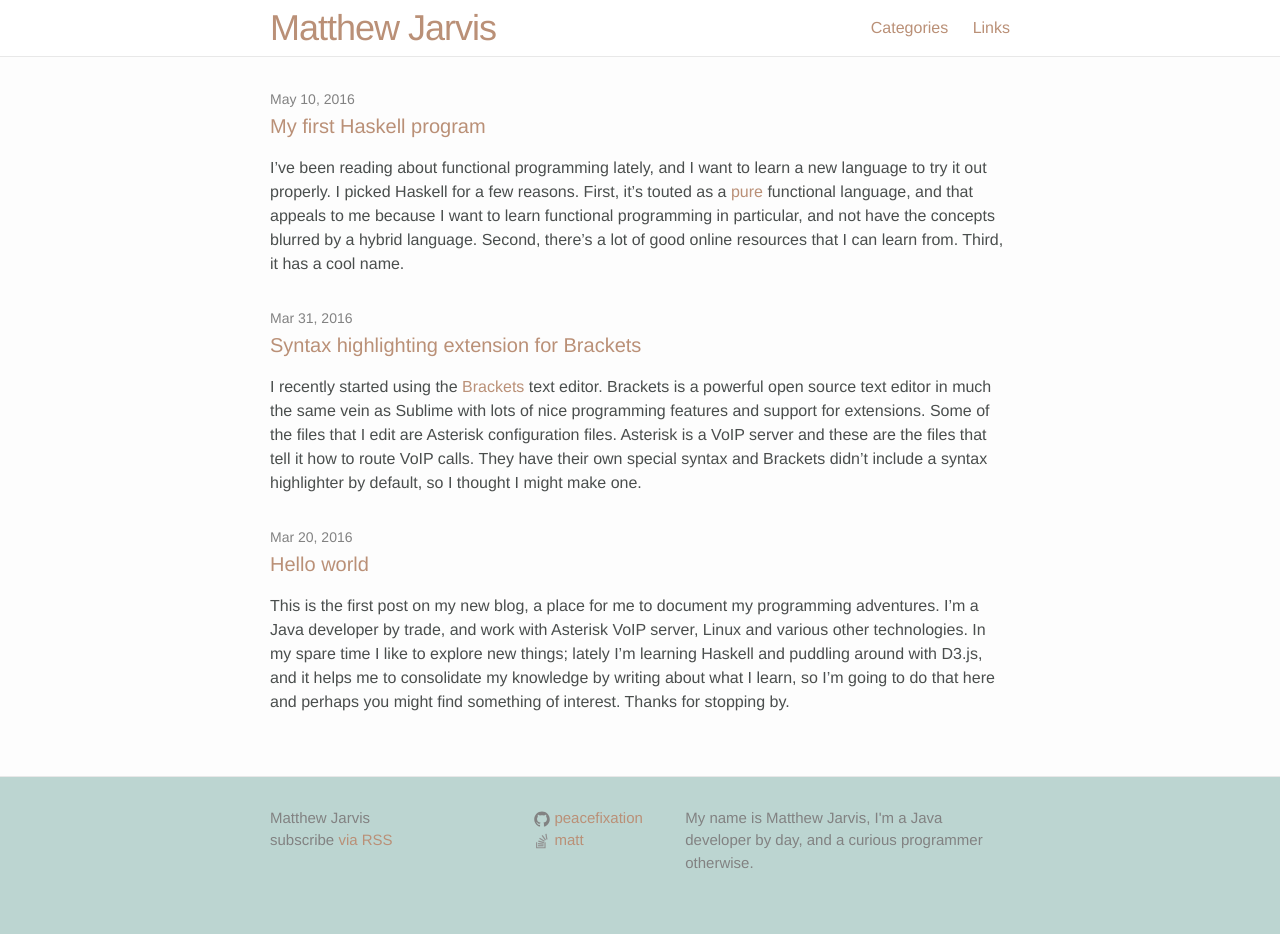
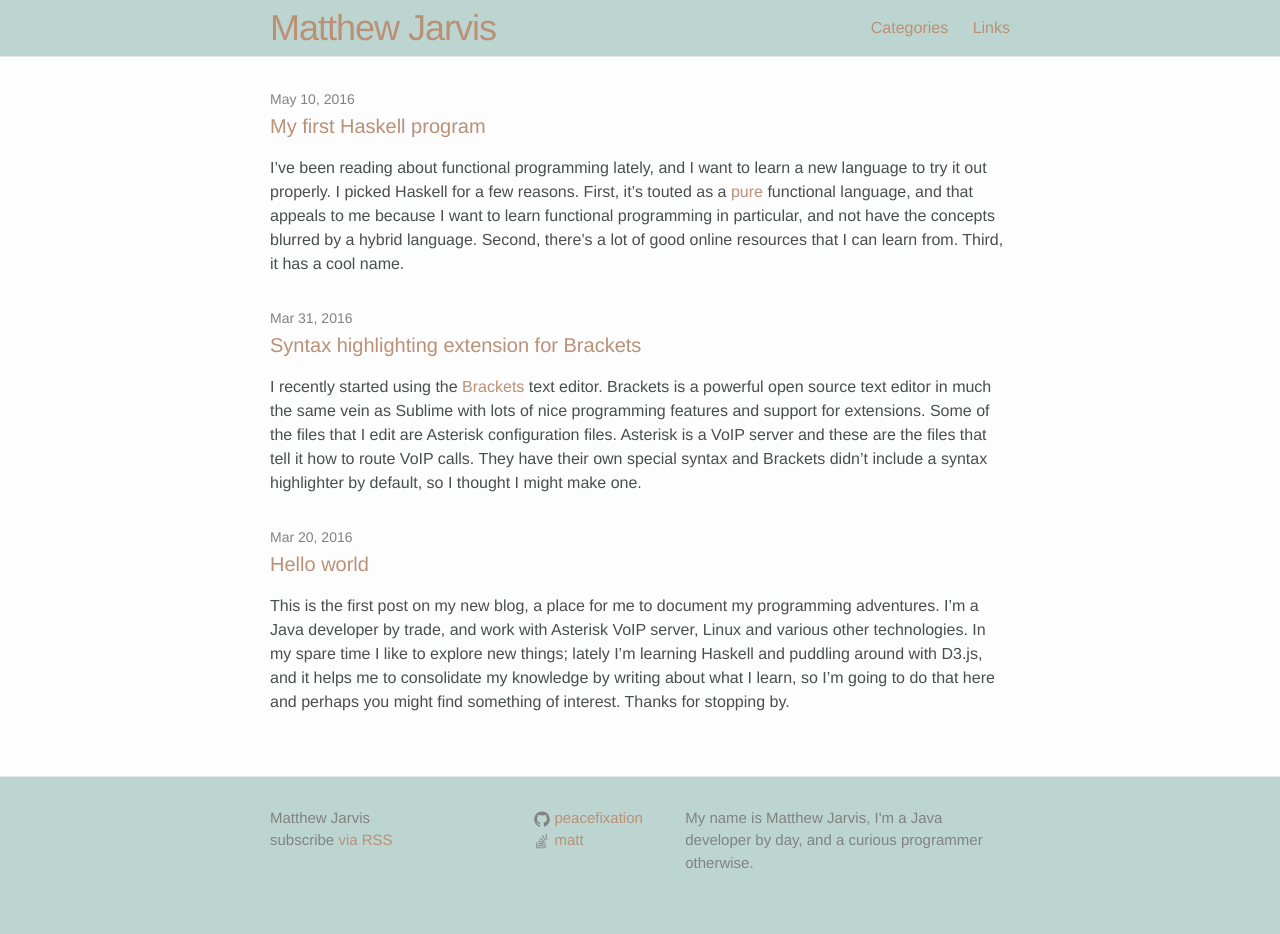
Before and after one commit to peacefixation/peacefixation.github.io, a Jekyll site: the page built from index.html, in a window 1280 px wide. Built offline with Jekyll 4.4.1, drawn with Linux system fonts in a browser that asks for light colours.

Commit message:
Added site map, changed header to blue

```diff
--- a/_config.yml
+++ b/_config.yml
@@ -19,3 +19,6 @@ stackoverflow_username: matt
 # Build settings
 markdown: kramdown
 highlighter: rouge
+
+gems:
+  - jekyll-sitemap
--- a/_sass/_layout.scss
+++ b/_sass/_layout.scss
@@ -8,7 +8,7 @@
     // Positioning context for the mobile navigation icon
     position: relative;
 
-    background-color: #FFFFFF;
+    background-color: $light-blue;
 }
 
 .site-title {
--- a/googlef205da1fb24f8a5b.html
+++ /dev/null
@@ -1 +0,0 @@
-google-site-verification: googlef205da1fb24f8a5b.html
```
